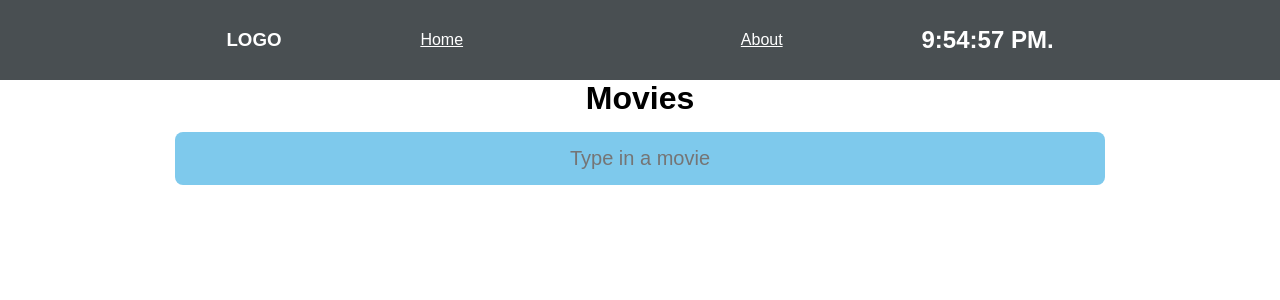
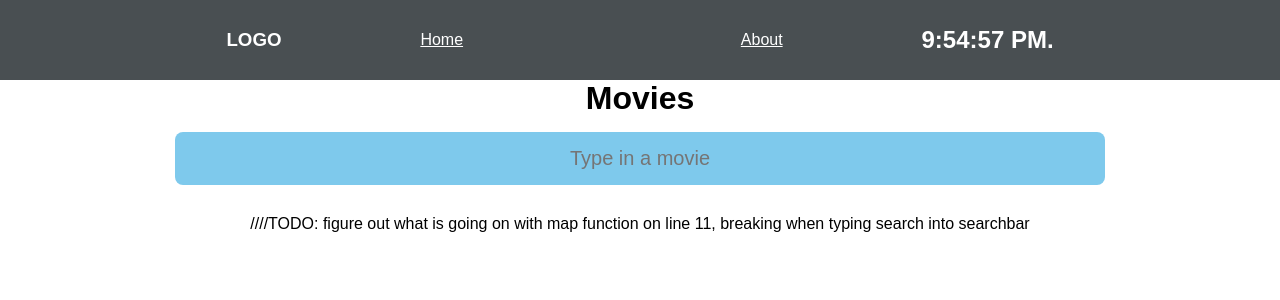
Before and after one commit to asvarnon/Movie-app-react, a React (Create React App) app in the folder movie-app/: page / in a window 1280 px wide. Shown: the top 300 px of the page. Built offline with nearby package versions, Linux system fonts and the light colour scheme.

Commit message:
checked a function

```diff
--- a/movie-app/src/components/Movie-List.js
+++ b/movie-app/src/components/Movie-List.js
@@ -4,11 +4,10 @@ import MovieCard from "./Movie-Card";
 
 function MovieList ({ results }) {
 
-    //TODO: figure out what is going on with map function on line 11, breaking when typing search into searchbar
-
         //use () instead of {} so JSX can return HTML syntax
     return (
         <section className="results">
+            ////TODO: figure out what is going on with map function on line 11, breaking when typing search into searchbar
             {results.map(result => (
                 <MovieCard result={result} />
             ))}
```
